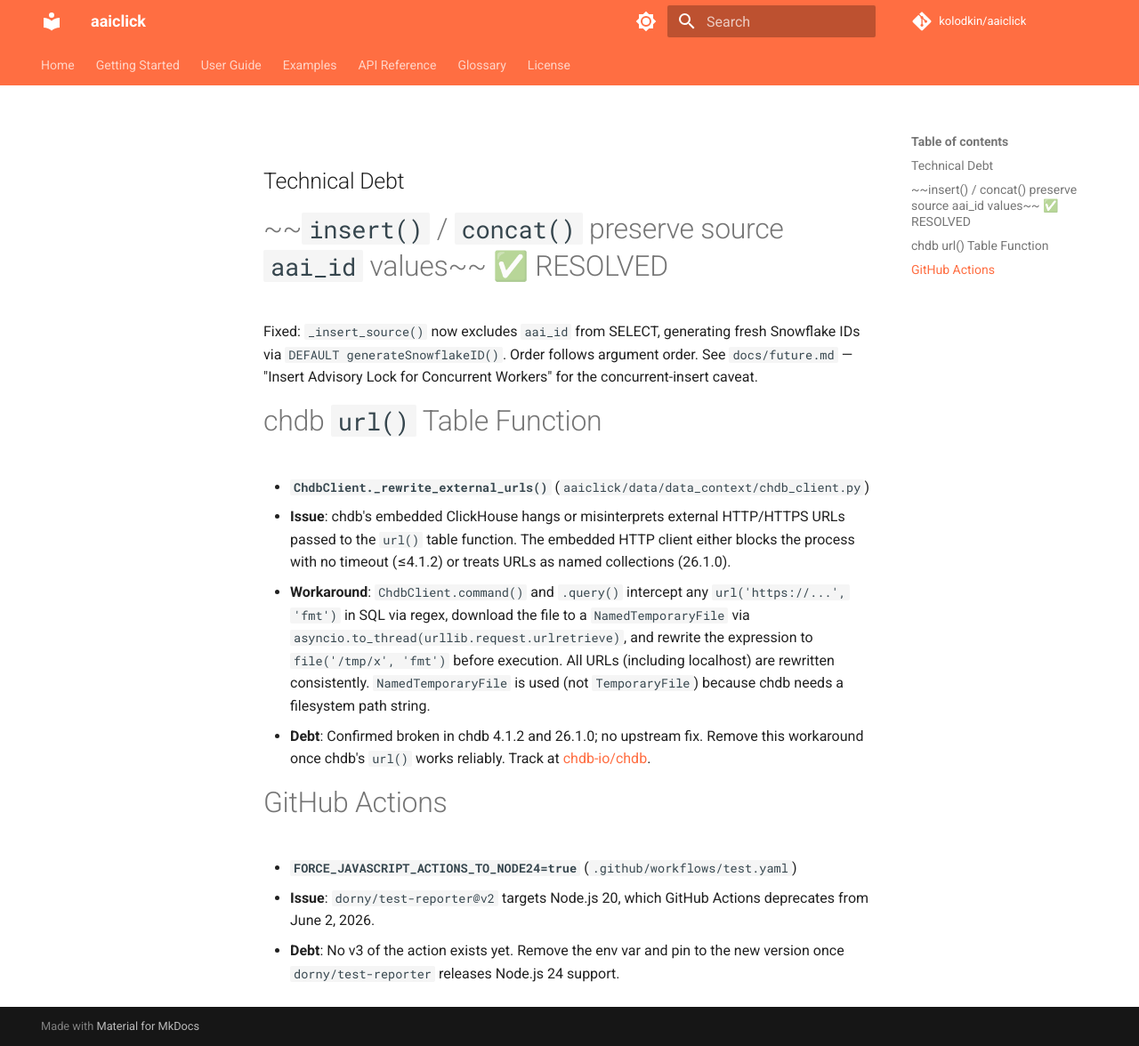
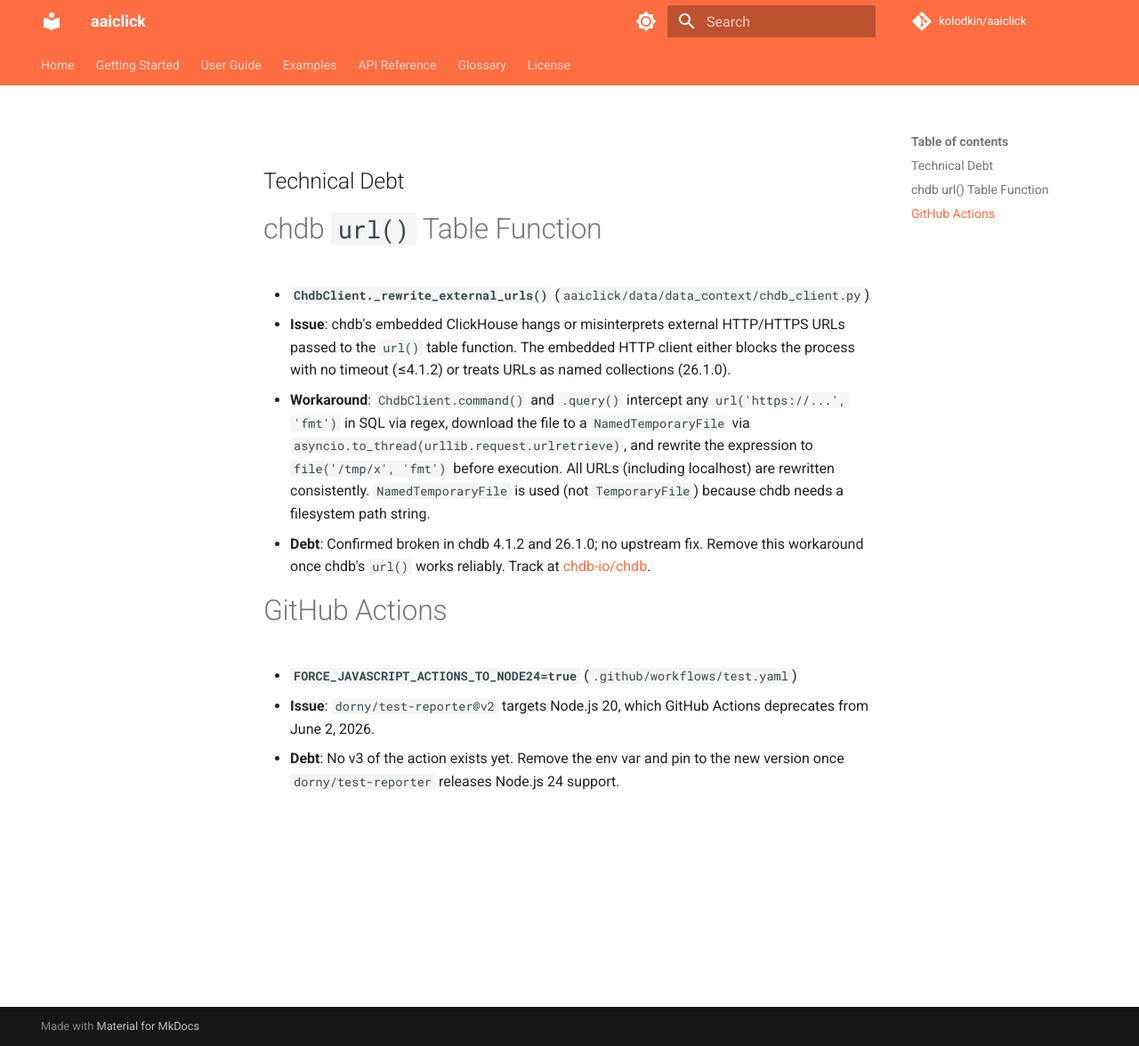
Before and after one commit to kolodkin/aaiclick, an MkDocs documentation site: the page built from docs/technical_debt.md, in a window 1280 px wide and 1176 px high. Shown: the whole window at 89% size. Built offline with MkDocs 1.6.1 and Material for MkDocs 9.7.7, drawn with Linux system fonts in a browser that asks for light colours; comment, search, counter and statistics services are not loaded.

Commit message:
cleanup: remove resolved insert/concat debt entry

```diff
--- a/docs/technical_debt.md
+++ b/docs/technical_debt.md
@@ -1,9 +1,5 @@
 Technical Debt
 ---
-
-# ~~`insert()` / `concat()` preserve source `aai_id` values~~ ✅ RESOLVED
-
-Fixed: `_insert_source()` now excludes `aai_id` from SELECT, generating fresh Snowflake IDs via `DEFAULT generateSnowflakeID()`. Order follows argument order. See `docs/future.md` — "Insert Advisory Lock for Concurrent Workers" for the concurrent-insert caveat.
 
 # chdb `url()` Table Function
 
```
